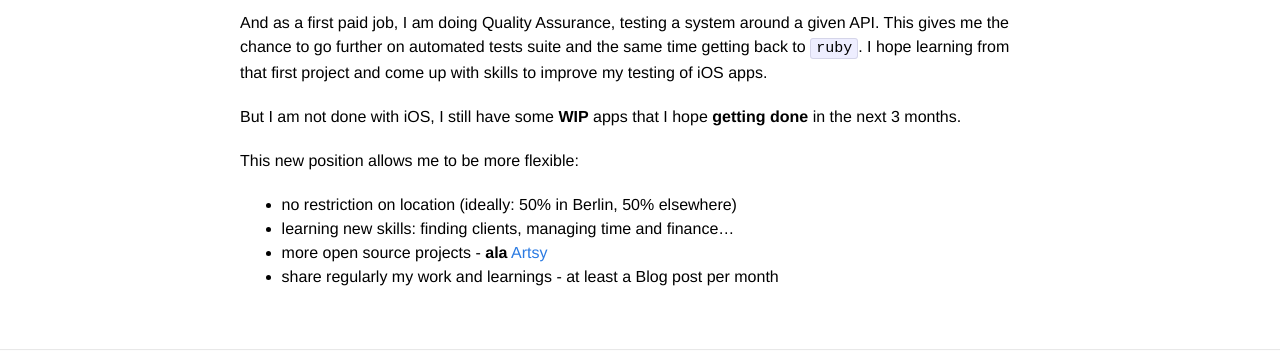
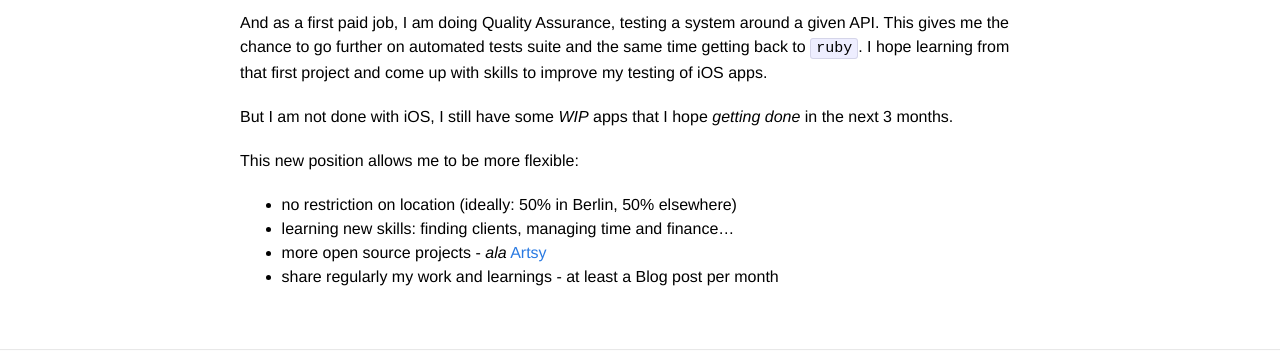
Before and after one commit to netbe/netbe.github.com, a Jekyll site: the page built from _posts/2016-01-27-new-year-new-job.md, in a window 1280 px wide. Shown: the part 251-602 px from the top of the page. Built offline with Jekyll 4.4.1, drawn with Linux system fonts in a browser that asks for light colours; Markdown is read by kramdown in place of the engine named in the settings.

Commit message:
Fixes syntax issues

```diff
--- a/_posts/2016-01-27-new-year-new-job.md
+++ b/_posts/2016-01-27-new-year-new-job.md
@@ -2,10 +2,11 @@ This year I am happy to start a new job as freelance. After 3 years spent develo
 
 And as a first paid job, I am doing Quality Assurance, testing a system around a given API. This gives me the chance to go further on automated tests suite and the same time getting back to `ruby`. I hope learning from that first project and come up with skills to improve my testing of iOS apps.
 
-But I am not done with iOS, I still have some **WIP** apps that I hope **getting done** in the next 3 months.
+But I am not done with iOS, I still have some *WIP* apps that I hope *getting done* in the next 3 months.
 
 This new position allows me to be more flexible:
+
 - no restriction on location (ideally: 50% in Berlin, 50% elsewhere)
 - learning new skills: finding clients, managing time and finance...
-- more open source projects - **ala** [Artsy](http://artsy.github.io/blog/2016/01/13/OSS-Expectations/)
+- more open source projects - *ala* [Artsy](http://artsy.github.io/blog/2016/01/13/OSS-Expectations/)
 - share regularly my work and learnings - at least a Blog post per month
```
